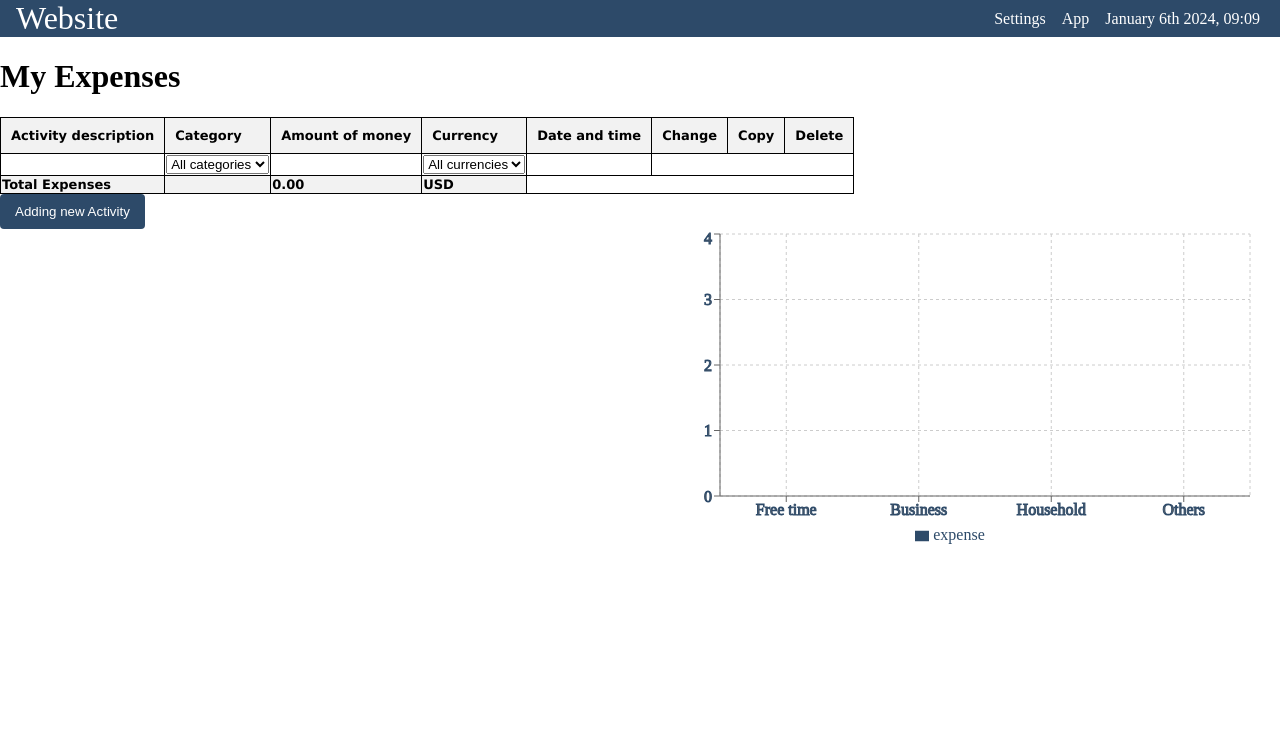
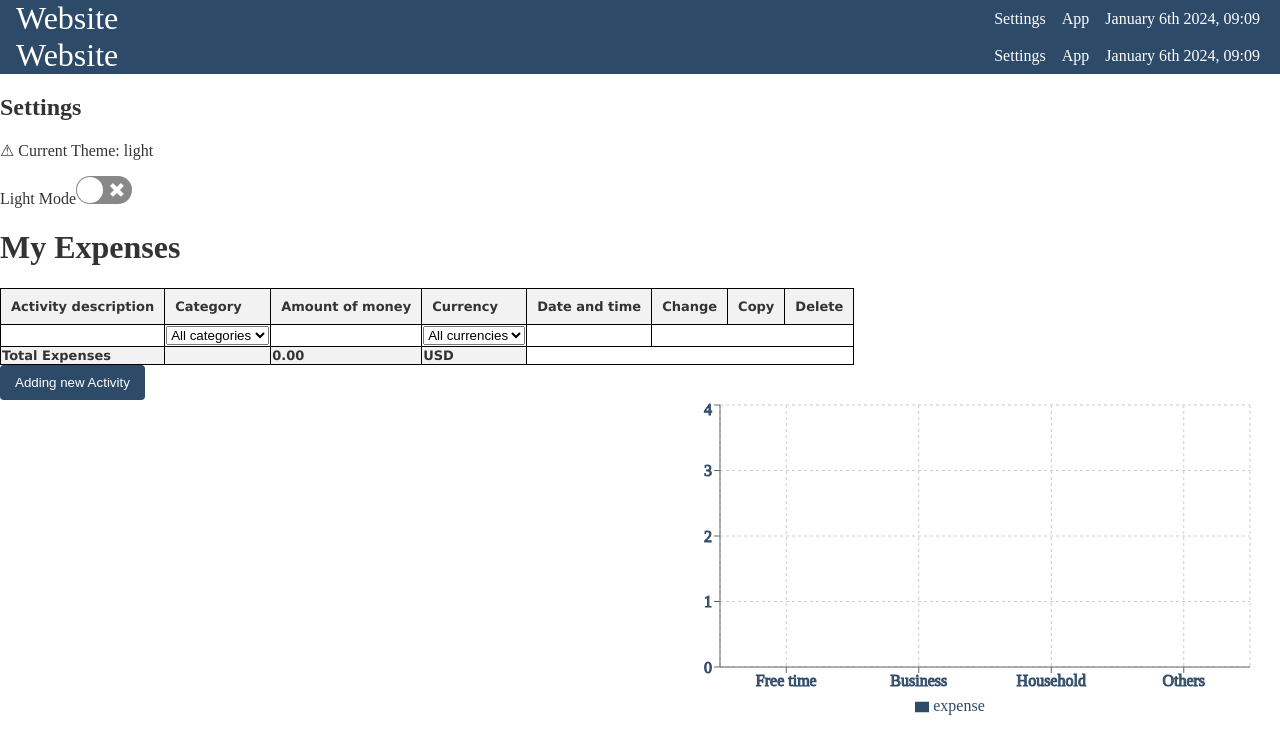
Before and after one commit to Mechazzz/Expense_Tracker, a React (Vite) app: page / in a window 1280 px wide. Shown: the top 754 px of the page. Built offline with nearby package versions, Linux system fonts and the light colour scheme.

Commit message:
Adding context to App, Charts, Expenses and Settings components

```diff
--- a/src/App.tsx
+++ b/src/App.tsx
@@ -8,6 +8,8 @@ import Charts from "./Components/Charts";
 import Navbar from "./Components/Navbar";
 import UserInput from "./Components/UserInput";
 import { defaultValues } from "./utils/constants";
+import SettingsProvider from "./Providers/SettingsProvider";
+import Settings from "./Components/Settings";
 
 function App() {
   const [localState, setLocalState] = useLocalStorage("activities", []);
@@ -50,8 +52,9 @@ function App() {
   };
 
   return (
-    <>
+    <SettingsProvider>
       <Navbar />
+      <Settings />
       <Expenses
         activities={activities}
         onDelete={(id) => {
@@ -84,7 +87,7 @@ function App() {
       </Modal>
       <br />
       <Charts activities={activities} />
-    </>
+    </SettingsProvider>
   );
 }
 
--- a/src/Components/Charts.tsx
+++ b/src/Components/Charts.tsx
@@ -14,12 +14,14 @@ import "../Styling/Charts.css";
 import { UserInputType } from "../types/UserInput";
 import { calculatedAmount } from "../utils/utils.tsx";
 import { v4 as uniqueId } from "uuid";
+import { useSettings } from "../Providers/SettingsProvider";
 
 interface Props {
   activities: UserInputType[];
 }
 
 const Charts = ({ activities }: Props) => {
+  const { settings, defaultThemeStyles } = useSettings();
   const barChartId = uniqueId();
   const pieChartId = uniqueId();
   const expensesData = [
@@ -57,6 +59,7 @@ const Charts = ({ activities }: Props) => {
     },
   ];
   return (
+    <div style={defaultThemeStyles[settings.theme]}>
       <>
         <div className="charts">
           <ResponsiveContainer width="100%" aspect={2}>
@@ -101,6 +104,7 @@ const Charts = ({ activities }: Props) => {
           </ResponsiveContainer>
         </div>
       </>
+    </div>
   );
 };
 
--- a/src/Components/Expenses.tsx
+++ b/src/Components/Expenses.tsx
@@ -5,6 +5,7 @@ import { calculatedAmount } from "../utils/utils.tsx";
 import { FontAwesomeIcon } from "@fortawesome/react-fontawesome";
 import { faTrash, faPen, faCopy } from "@fortawesome/free-solid-svg-icons";
 import { newDate } from "../utils/utils.tsx";
+import { useSettings } from "../Providers/SettingsProvider";
 
 interface Props {
   activities: UserInputType[];
@@ -14,6 +15,8 @@ interface Props {
 }
 
 const Expenses = ({ activities, onDelete, onEdit, onCopy }: Props) => {
+  const { settings, defaultThemeStyles } = useSettings();
+
   const [categoryState, setCategoryState] = useState("");
   const [currencyState, setCurrencyState] = useState("");
   const filterCategory = (activity: UserInputType) =>
@@ -23,6 +26,7 @@ const Expenses = ({ activities, onDelete, onEdit, onCopy }: Props) => {
     currencyState ? activity.currency === currencyState : true;
 
   return (
+    <div style={defaultThemeStyles[settings.theme]}>
       <>
         <h1>My Expenses</h1>
         <table className="table">
@@ -121,6 +125,7 @@ const Expenses = ({ activities, onDelete, onEdit, onCopy }: Props) => {
           </tfoot>
         </table>
       </>
+    </div>
   );
 };
 
--- a/src/Components/Settings.tsx
+++ b/src/Components/Settings.tsx
@@ -1,15 +1,14 @@
 import Navbar from "./Navbar";
 import Switch from "react-switch";
-import { useContext } from "react";
 import {
-  SettingsContext,
   SettingsContextProps,
+  useSettings,
 } from "../Providers/SettingsProvider";
 import "../Styling/Settings.css";
 
 const Settings = () => {
   const { settings, toggleTheme, defaultThemeStyles }: SettingsContextProps =
-    useContext(SettingsContext);
+    useSettings();
   return (
     <>
       <Navbar />
```
Lines whose indentation alone changed are shown as unchanged.
